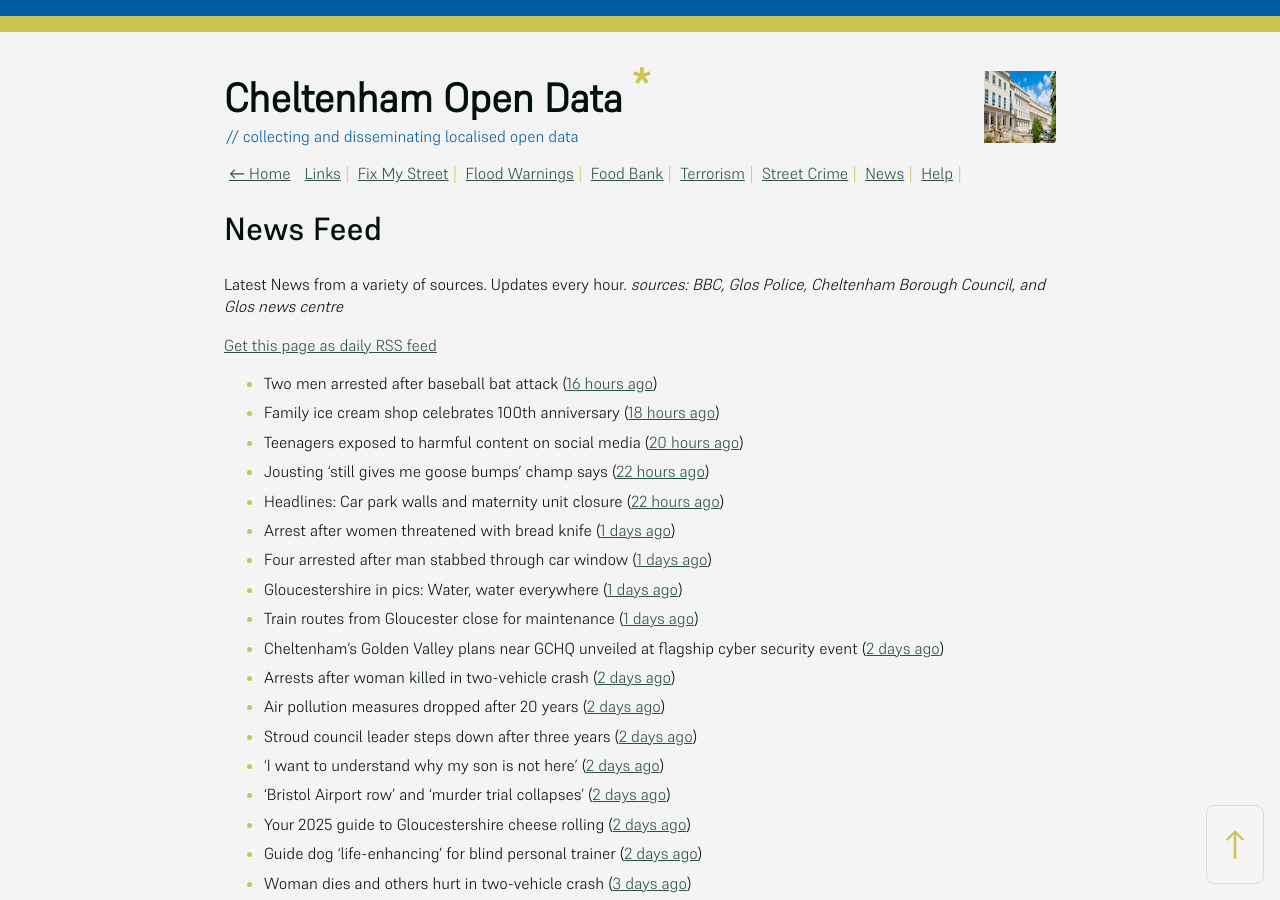
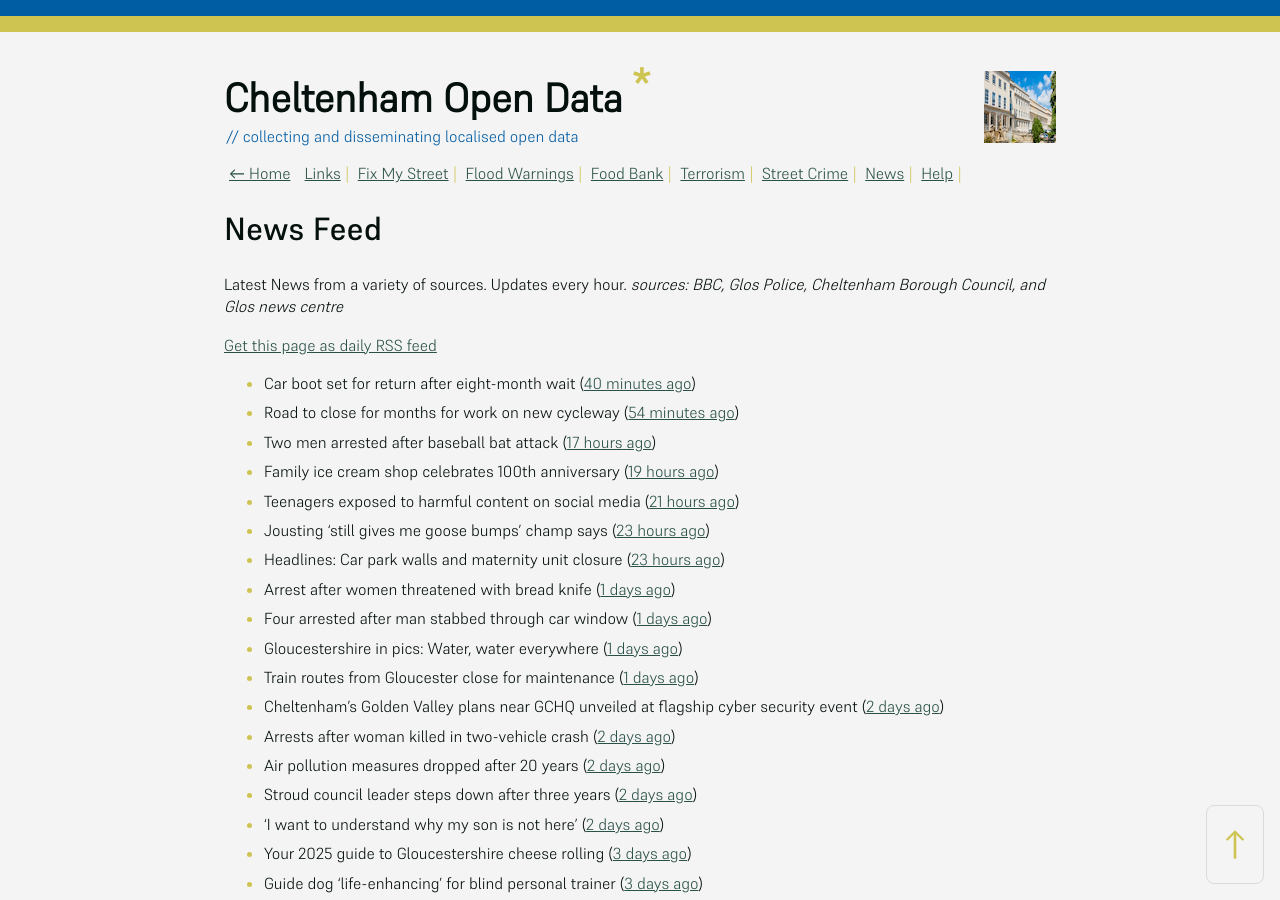
Before and after one commit to mat-0/cheltenham-open-data, a Jekyll site: the page built from _pages/news.md, in a window 1280 px wide and 900 px high. Built offline with Jekyll 4.4.1, drawn with Linux system fonts in a browser that asks for light colours.

Commit message:
Updated 2025-05-19 05:57:57

```diff
--- a/_pages/news.md
+++ b/_pages/news.md
@@ -12,11 +12,13 @@ _sources: BBC, Glos Police, Cheltenham Borough Council, and Glos news centre_
 [Get this page as daily RSS feed](/daily.rss)
 
 <!-- news_marker starts -->
-- Two men arrested after baseball bat attack ([16 hours ago](https://www.bbc.com/news/articles/c4ge7l3nvv1o))
-- Family ice cream shop celebrates 100th anniversary ([18 hours ago](https://www.bbc.com/news/articles/crr7dg8n471o))
-- Teenagers exposed to harmful content on social media ([20 hours ago](https://www.bbc.com/news/videos/c1kvmv9w348o))
-- Jousting 'still gives me goose bumps' champ says ([22 hours ago](https://www.bbc.com/news/articles/cm2yd1d3d7eo))
-- Headlines: Car park walls and maternity unit closure ([22 hours ago](https://www.bbc.com/news/articles/c861wnwd753o))
+- Car boot set for return after eight-month wait ([40 minutes ago](https://www.bbc.com/news/articles/cx2qvp3lp61o))
+- Road to close for months for work on new cycleway ([54 minutes ago](https://www.bbc.com/news/articles/cded9232w5wo))
+- Two men arrested after baseball bat attack ([17 hours ago](https://www.bbc.com/news/articles/c4ge7l3nvv1o))
+- Family ice cream shop celebrates 100th anniversary ([19 hours ago](https://www.bbc.com/news/articles/crr7dg8n471o))
+- Teenagers exposed to harmful content on social media ([21 hours ago](https://www.bbc.com/news/videos/c1kvmv9w348o))
+- Jousting 'still gives me goose bumps' champ says ([23 hours ago](https://www.bbc.com/news/articles/cm2yd1d3d7eo))
+- Headlines: Car park walls and maternity unit closure ([23 hours ago](https://www.bbc.com/news/articles/c861wnwd753o))
 - Arrest after women threatened with bread knife ([1 days ago](https://www.bbc.com/news/articles/cvgdpnv8yp0o))
 - Four arrested after man stabbed through car window ([1 days ago](https://www.bbc.com/news/articles/cql2yerl45po))
 - Gloucestershire in pics: Water, water everywhere ([1 days ago](https://www.bbc.com/news/articles/c8e6d4g6k88o))
@@ -26,10 +28,8 @@ _sources: BBC, Glos Police, Cheltenham Borough Council, and Glos news centre_
 - Air pollution measures dropped after 20 years ([2 days ago](https://www.bbc.com/news/articles/c7v7d4091gro))
 - Stroud council leader steps down after three years ([2 days ago](https://www.bbc.com/news/articles/c9dq58pzel5o))
 - 'I want to understand why my son is not here' ([2 days ago](https://www.bbc.com/news/articles/c5yk7z7k4dyo))
-- 'Bristol Airport row' and 'murder trial collapses' ([2 days ago](https://www.bbc.com/news/articles/c93lq257pd5o))
-- Your 2025 guide to Gloucestershire cheese rolling ([2 days ago](https://www.bbc.com/news/articles/c230jj5m1yro))
-- Guide dog 'life-enhancing' for blind personal trainer ([2 days ago](https://www.bbc.com/news/articles/cwy3j8evxg2o))
-- Woman dies and others hurt in two-vehicle crash ([3 days ago](https://www.bbc.com/news/articles/cp3qjdll89jo))
+- Your 2025 guide to Gloucestershire cheese rolling ([3 days ago](https://www.bbc.com/news/articles/c230jj5m1yro))
+- Guide dog 'life-enhancing' for blind personal trainer ([3 days ago](https://www.bbc.com/news/articles/cwy3j8evxg2o))
 - Police appeal for man to come forward after his dog bit a man in Cheltenham ([3 days ago](https://gloucesternewscentre.co.uk/police-appeal-for-man-to-come-forward-after-his-dog-bit-a-man-in-cheltenham/))
 - Gloucestershire star Ben Cutler returns to hometown stage ([3 days ago](https://gloucesternewscentre.co.uk/gloucestershire-star-ben-cutler-returns-to-hometown-stage/))
 - Case against Cheltenham man in relation to fox hunting stopped ([3 days ago](https://gloucesternewscentre.co.uk/case-against-cheltenham-man-in-relation-to-fox-hunting-stopped/))
```
Also changed, not shown: _data/flood.json (+5 -48 lines), index.md (+5 -5 lines).
